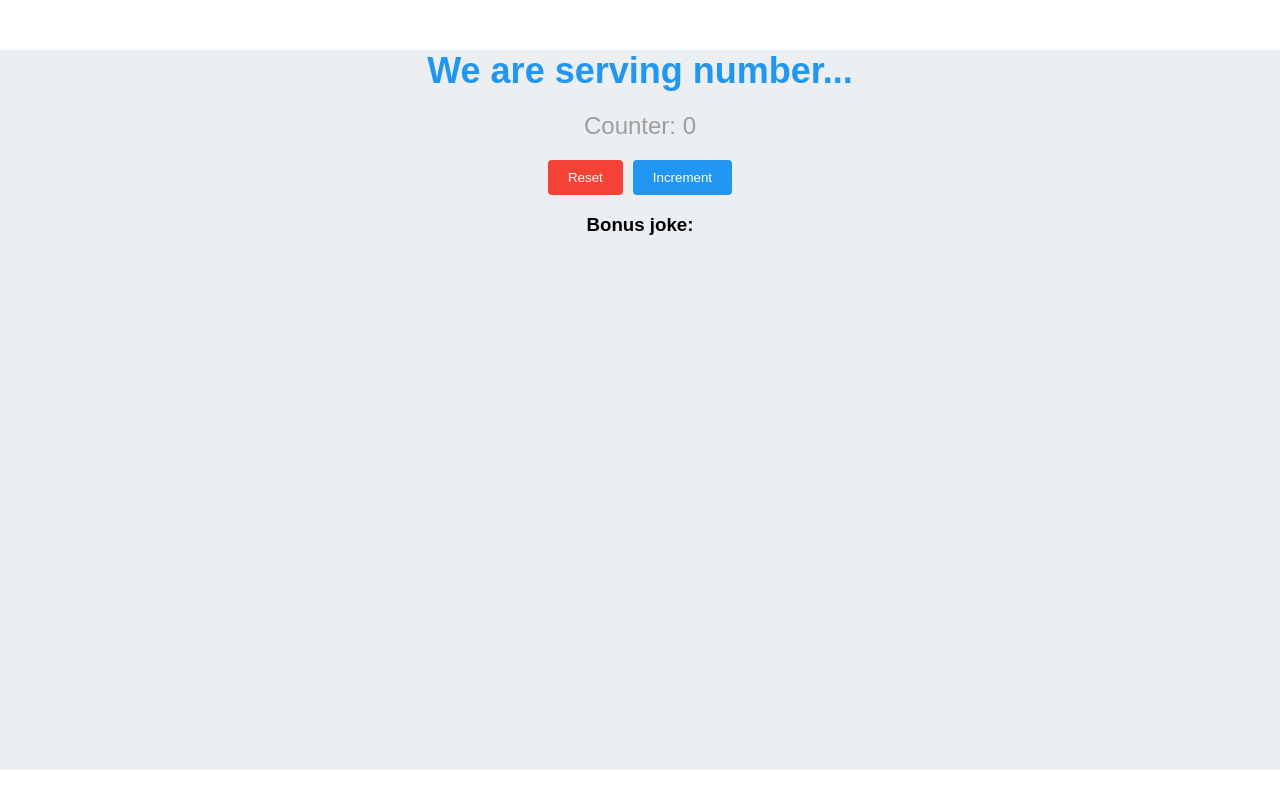
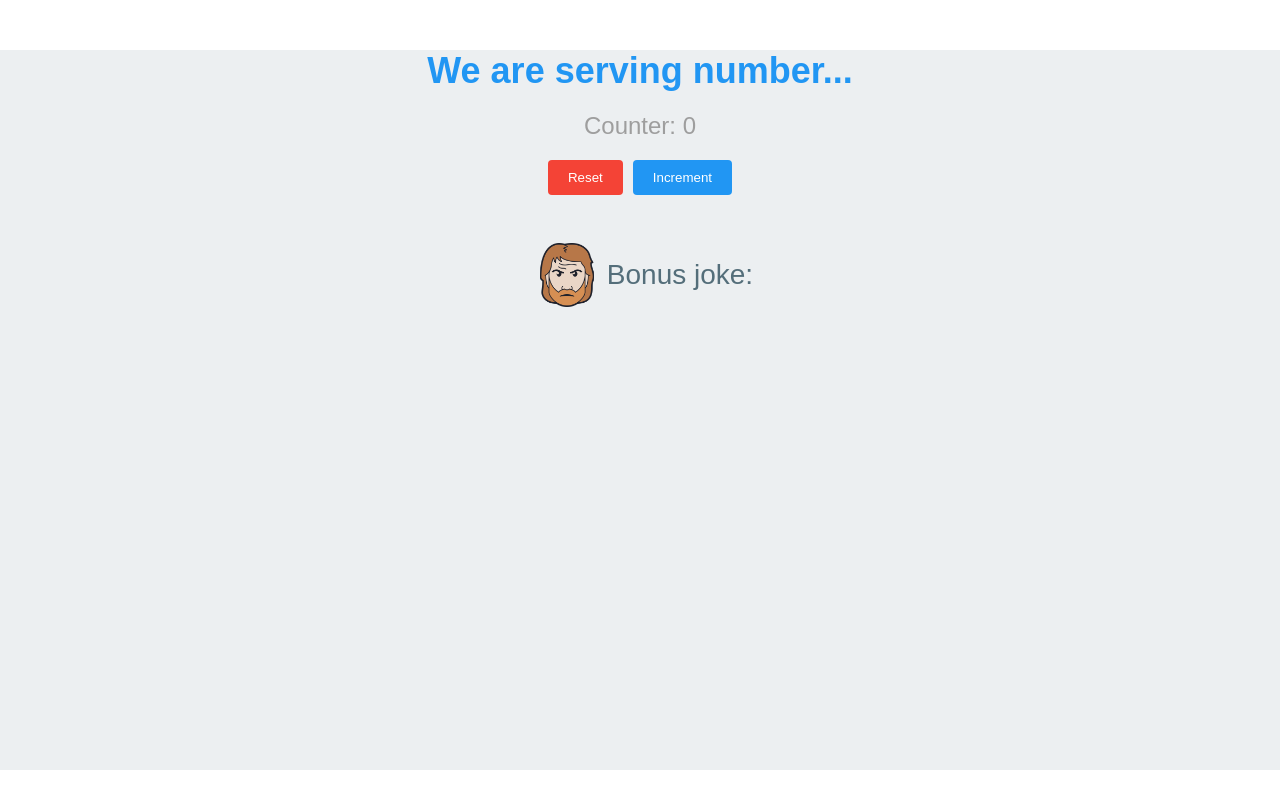
Before and after one commit to AriannaC10/counting_with_me, a React (Create React App) app in the folder counter/: page / in a window 1280 px wide. Built offline with nearby package versions, Linux system fonts and the light colour scheme; no server answers.

Commit message:
adding specific style to the joke text

```diff
--- a/counter/src/App.css
+++ b/counter/src/App.css
@@ -94,3 +94,19 @@
 .reset-button:active {
   background-color: #263238;
 }
+
+/* Joke div styling */
+.joke{
+  font-size: 24px;
+  margin-bottom: 20px;
+  color: #607d8b;
+}
+
+.joke_title{
+  font-size: 28px;
+  color: #546e7a;
+  display: flex;
+  align-items: center;
+  justify-content: center;
+  margin-top: 30px;
+}
--- a/counter/src/App.js
+++ b/counter/src/App.js
@@ -1,5 +1,6 @@
 import React, { useState, useEffect } from 'react';
 import './App.css';
+import chuck from './images/chuck-norris.png'
 
 const getChuckNorrisJokes = async () => {
   console.log('here1')
@@ -45,10 +46,21 @@ function App() {
       <button className="increment-button" onClick={increment}>
         Increment
       </button>
-      <h3>Bonus joke: </h3>
-      <body>
+
+      <div className="joke">
+        <div className="joke_title">
+          <img src={chuck} alt="" style={{
+            height: "80px",
+            padding: "10px 0px 10px 0px",
+          }}
+          />
+          <subtitle>Bonus joke: </subtitle>
+        </div>
+
+        <br/>
+
         {joke}
-      </body>
+      </div>
     </div>
   );
 }
```
Also changed, not shown: counter/src/images/chuck-norris.png (added).
